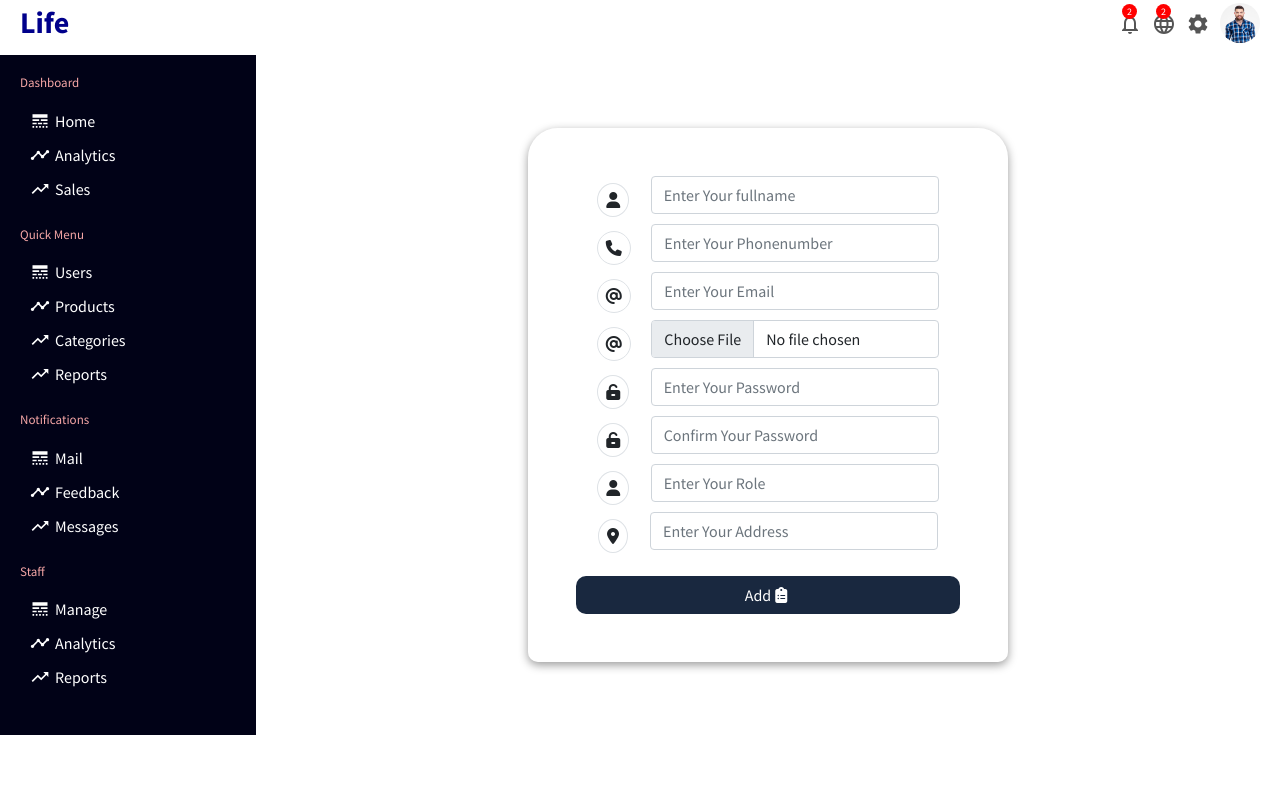
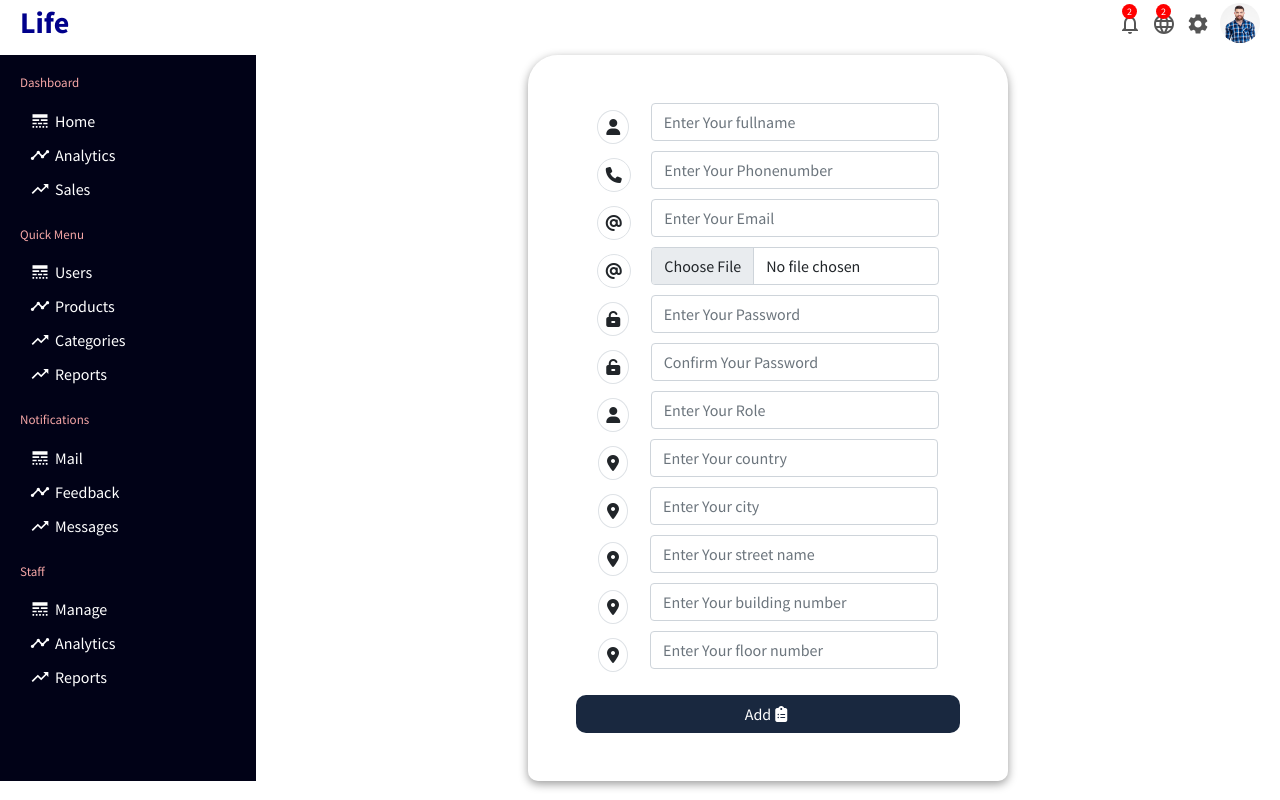
Before and after one commit to Ahmed5510-Mac/LifeProjectDashboord, a React (Create React App) app: page /users/add in a window 1280 px wide. Built offline with nearby package versions, Linux system fonts and the light colour scheme; a web font is replaced by a local one.

Commit message:
upload image

```diff
--- a/src/pages/UserAdd/UserAdd.js
+++ b/src/pages/UserAdd/UserAdd.js
@@ -1,7 +1,6 @@
-import {React,useRef} from 'react'
+import {React,useRef,useState} from 'react'
 import {useDispatch} from 'react-redux'
 import { insertCustomer } from '../../store/user/userSlice';
-import updateFile  from "../../store/user/userSlice";
 import"./UserAdd.css"
 
 const  UserAdd = () => {
@@ -12,51 +11,56 @@ const  UserAdd = () => {
     const customerPassword = useRef(null)
     const confirmPassword = useRef(null)
     const role = useRef(null)
-    const customerAddresses = useRef(null)
+    const customerCountry = useRef(null)
+    const customerCity = useRef(null)
+    const customerStreet= useRef(null)
+    const customerBuilding = useRef(null)
+    const customerFloor = useRef(null)
 
     const dispatch = useDispatch()
+    const [file,setFile] = useState(null)
 
     const handleSubmit =(e)=>{
         e.preventDefault()
-        const data = {
-            fullName: customerName.current.value,
-            customerPhone: customerPhone.current.value,
-            customerEmail: customerEmail.current.value,
-            // image: e.target.files[0],
-            customerPassword: customerPassword.current.value,
-            confirmPassword: confirmPassword.current.value,
-            role: role.current.value,
-            customerAddresses: customerAddresses.current.value,
-        }
-        dispatch(insertCustomer(data))
+        let formData = new FormData();
+        formData.append('fullName',customerName.current.value)
+        formData.append('customerPhone',customerPhone.current.value)
+        formData.append('customerEmail',customerEmail.current.value)
+        formData.append('image',file)
+        formData.append('customerPassword',customerPassword.current.value)
+        formData.append('confirmPassword',confirmPassword.current.value)
+        formData.append('role',role.current.value)
+
+        dispatch(insertCustomer(formData))
         customerName.current.value = null
         customerPhone.current.value = null
         customerEmail.current.value = null
-        image.current.value = null
         customerPassword.current.value = null
         confirmPassword.current.value = null
         role.current.value = null
-        customerAddresses.current.value = null
     }
+
+
+
 
   return (
 <div className="row justify-content-center  align-items-center mx-auto">
-<form  className='continer px-5 py-5 text-center  mx-auto sign-Up' onSubmit={handleSubmit}>
+<form  className='continer px-5 py-5 text-center  mx-auto sign-Up' onSubmit={handleSubmit} encType='multipart/form-data'>
             <div className='d-flex align-items-center justify-content-evenly w-100'>
             <label htmlFor="userName"><i className="fa-solid border p-2 rounded-circle fa-user" role="button"></i></label>
                 <input className='form-control w-75 ' placeholder='Enter Your fullname' type="text" name='fullName' ref={customerName}  />
             </div>
             <div className='d-flex align-items-center justify-content-evenly w-100'>
-            <label htmlFor="userName"><i class="fa-solid fa-phone border p-2 rounded-circle " role="button"></i></label>
+            <label htmlFor="userName"><i className="fa-solid fa-phone border p-2 rounded-circle " role="button"></i></label>
                 <input className='form-control w-75 'type="number" placeholder='Enter Your Phonenumber'  name='customerPhone'ref={customerPhone} />
             </div>
             <div className='d-flex align-items-center justify-content-evenly w-100'>
-            <label htmlFor="userName"><i class="fa-solid fa-at border p-2 rounded-circle  " role="button"></i></label>
+            <label htmlFor="userName"><i className="fa-solid fa-at border p-2 rounded-circle  " role="button"></i></label>
                 <input className='form-control w-75 'type="email" placeholder='Enter Your Email' name='customerEmail' ref={customerEmail}  />
             </div>
             <div className='d-flex align-items-center justify-content-evenly w-100'>
-            <label htmlFor="userImage"><i class="fa-solid fa-at border p-2 rounded-circle  " role="button"></i></label>
-                <input className='form-control w-75 'type="file" placeholder='Enter Your Email' name='image' ref={image} />
+            <label htmlFor="userImage"><i className="fa-solid fa-at border p-2 rounded-circle  " role="button"></i></label>
+                <input className='form-control w-75' type="file"  accept=".png,.jpeg,.jpg" name='image' ref={image} onChange={(e)=>setFile(e.target.files[0])}/>
             </div>
             <div className='d-flex align-items-center justify-content-evenly w-100'>
             <label htmlFor="Passoword"><i className="fa-solid fa-unlock-keyhole border p-2 rounded-circle " role="button"></i></label>
@@ -72,9 +76,25 @@ const  UserAdd = () => {
             </div>
             <div className='d-flex align-items-center justify-content-evenly w-100'>
             <label htmlFor="userName"><i className="fa-solid fa-location-dot border rounded-circle p-2  " role="button"></i></label>
-                <input className='form-control w-75'type="text" placeholder='Enter Your Address' name='customerAddresses'ref={customerAddresses} />
+                <input className='form-control w-75'type="text" placeholder='Enter Your country' name='customer.country'ref={customerCountry} />
             </div>
-            <button className='btnSubmit btn mt-3' type="submit">Add<i class="fa-solid fa-clipboard-list mx-1"></i></button>
+            <div className='d-flex align-items-center justify-content-evenly w-100'>
+            <label htmlFor="userName"><i className="fa-solid fa-location-dot border rounded-circle p-2  " role="button"></i></label>
+                <input className='form-control w-75'type="text" placeholder='Enter Your city' name='customer.city'ref={customerCity} />
+            </div>
+            <div className='d-flex align-items-center justify-content-evenly w-100'>
+            <label htmlFor="userName"><i className="fa-solid fa-location-dot border rounded-circle p-2  " role="button"></i></label>
+                <input className='form-control w-75'type="text" placeholder='Enter Your street name' name='customer.streetName'ref={customerStreet} />
+            </div>
+            <div className='d-flex align-items-center justify-content-evenly w-100'>
+            <label htmlFor="userName"><i className="fa-solid fa-location-dot border rounded-circle p-2  " role="button"></i></label>
+                <input className='form-control w-75'type="number" placeholder='Enter Your building number' name='customer.buildingNumber'ref={customerBuilding} />
+            </div>
+            <div className='d-flex align-items-center justify-content-evenly w-100'>
+            <label htmlFor="userName"><i className="fa-solid fa-location-dot border rounded-circle p-2  " role="button"></i></label>
+                <input className='form-control w-75'type="number" placeholder='Enter Your floor number' name='customer.floorNumber'ref={customerFloor} />
+            </div>
+            <button className='btnSubmit btn mt-3' type="submit">Add<i className="fa-solid fa-clipboard-list mx-1"></i></button>
         </form>
         </div>
   )
--- a/src/pages/UserList/UserList.jsx
+++ b/src/pages/UserList/UserList.jsx
@@ -1,4 +1,3 @@
-import { DataGrid } from '@material-ui/data-grid';
 import { useSelector,useDispatch } from "react-redux";
 import {useEffect} from 'react'
 import { getCustomers,deleteCustomer} from './../../store/user/userSlice';
@@ -21,10 +20,15 @@ const UserList = () => {
             <td>{customer.customerEmail}</td>
             <td>{customer.customerPhone}</td>
             <td>{customer.role}</td>
-            {/* <td>{customer.addresses.map((address)=>{
-              {address}
-            })}</td> */}
-            <td><span className='fa-solid fa-trash' onClick={handleDelete}></span></td>
+            <td><img src={customer.image} alt="image" style={{width:"50px",height:"50px"}}/></td>
+            <td><ul>{customer.customerAddresses.map((address,i)=>(<li key={i}><ul className='list-unstyled'>
+              <li>Country : {address.country}</li>
+              <li>City : {address.city}</li>
+              <li>Street name : {address.streetName}</li>
+              <li> Building Number{address.buildingNumber}</li>
+              <li> Floor Number{address.floorNumber}</li>
+              </ul></li>))}</ul></td>
+            <td><span className='fa-solid fa-trash' onClick={()=>handleDelete(customer._id)}></span></td>
             <td><span className='fa-solid fa-pen-to-square'></span></td>
 </tr>))
   return (<>
@@ -35,6 +39,8 @@ const UserList = () => {
             <th>Customer Email</th>
             <th>Customer Phone</th>
             <th>Customer Role</th>
+            <th>Customer iamge</th>
+            <th>Customer Addresses</th>
           </tr>
         </thead>
         <tbody>{customersList}</tbody>
--- a/src/store/user/userSlice.js
+++ b/src/store/user/userSlice.js
@@ -19,23 +19,11 @@ export const insertCustomer = createAsyncThunk(
   'customers/insertCustomers',
   async (customertData, thunkAPI) => {
     const { rejectWithValue } = thunkAPI;
-    // let formData = new FormData()
-    // formData.append('customertData._id',customertData._id)
-    // formData.append('customertData.fullName',customertData.fullName)
-    // formData.append('customertData.customerPhone',customertData.customerPhone)
-    // formData.append('customertData.customerEmail',customertData.customerEmail)
-    // formData.append('customertData.image',file)
+    const config = {headers: { 'content-type': 'multipart/form-data' }}
      try {
-      const res = await fetch('http://localhost:8080/customer', {
-        method: 'POST',
-        body: JSON.stringify(customertData),
-        headers: {
-          'Content-type': 'application/json;charset=UTF-8',
-        },
-      });
-      const data = await res.json();
-      console.log(data)
-      return data;
+      const res = await axios.post('http://localhost:8080/customer',customertData,config);
+      console.log(res)
+      return res;
     } catch (error) {
       return rejectWithValue(error.message);
     }
@@ -47,12 +35,7 @@ export const deleteCustomer = createAsyncThunk(
   async (_id, thunkAPI) => {
     const { rejectWithValue } = thunkAPI;
     try {
-         await fetch(`http://localhost:8080/customer/${_id}`, {
-        method: 'DELETE',
-        headers: {
-          'Content-type': 'application/json;charset=UTF-8',
-        },
-      });
+      const res = await axios.delete(`http://localhost:8080/customer/${_id}`);
       return _id;
     } catch (error) {
       return rejectWithValue(error.message);
@@ -60,42 +43,19 @@ export const deleteCustomer = createAsyncThunk(
   }
 );
 
-export const selectCustomer = createAsyncThunk(
-  'customer/selectCustomer',
-  async (_, thunkAPI) => {
-    const { rejectWithValue } = thunkAPI;
-    try {
-      const res = await axios.get('http://localhost:8080/customer', {
-        headers: {
-          'Content-type': 'application/json;charset=UTF-8',
-        },
-      });
-      return res.data;
-    } catch (error) {
-      return rejectWithValue(error.message);
-    }
-  }
-);
 
 const initialState = {
   customers: null,
   isLoading: false,
   error: null,
-  customerInfo: null,
-  file:null
 };
 
 export const userSlice = createSlice({
   name: 'customer',
   initialState,
-  reducers:{
-    upadateFile:function(state,action)
-          {
-            console.log(action.payload)
-          }
-          },
-  extraReducers: {
-    //getCustomers
+  reducers:{},
+  extraReducers:{
+     //getCustomers
     [getCustomers.pending]: (state, action) => {
       console.log(action);
       state.isLoading = true;
@@ -143,22 +103,8 @@ export const userSlice = createSlice({
 
       state.isLoading = false;
       state.error = action.payload;
-    },
-    //select Customer
-    [selectCustomer.pending]: (state, action) => {
-      state.isLoading = true;
-      state.error = null;
-    },
-    [selectCustomer.fulfilled]: (state, action) => {
-      state.isLoading = false;
-      state.customerInfo = action.payload;
-    },
-    [selectCustomer.rejected]: (state, action) => {
-      state.isLoading = false;
-      state.error = action.payload;
-    },
+    }
   },
 });
 
-export const {upadateFile} =  userSlice.actions;
 export default userSlice.reducer;
```
